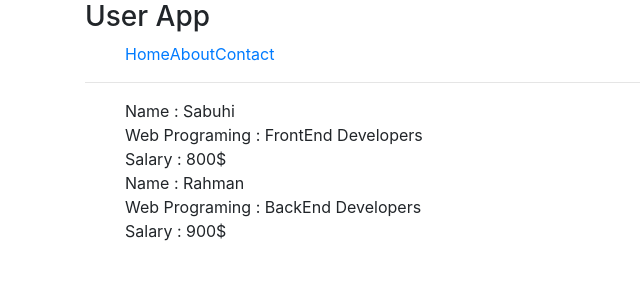
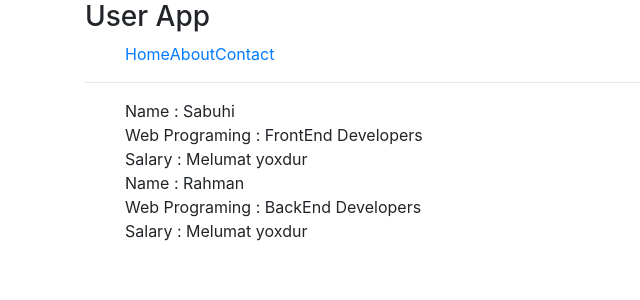
Before and after one commit to Sabuhi0/PragmatechFrontEndProject, a React (Create React App) app in the folder LearnReact/reactapp/: page / in a window 1280 px wide. Shown: the top 300 px of the page, without its empty margins (0-640 px from the left). Built offline with nearby package versions, Linux system fonts and the light colour scheme.

Commit message:
PropTypes and Default Props

```diff
--- a/LearnReact/reactapp/src/App.js
+++ b/LearnReact/reactapp/src/App.js
@@ -11,12 +11,10 @@ function App() {
         <User
           name = "Sabuhi"
           webPrograming = "FrontEnd Developers"
-          salary = "800$"
         />
         <User
           name = "Rahman"
           webPrograming = "BackEnd Developers"
-          salary = "900$"
         />
       </div>
     </div>
--- a/LearnReact/reactapp/src/components/User.js
+++ b/LearnReact/reactapp/src/components/User.js
@@ -1,6 +1,13 @@
 import React, { Component } from 'react'
+import PropTypes from 'prop-types'
+
 
 class User extends Component {
+  static defaultProps = {
+    name : "Melumat yoxdur",
+    webPrograming : "Melumat yoxdur",
+    salary : "Melumat yoxdur"
+  }
   render() {
     // Destructuring
     const {name,webPrograming,salary} = this.props
@@ -16,4 +23,15 @@ class User extends Component {
   }
 }
 
+// User.defaultProps = {
+//   name : "Melumat yoxdur",
+//   webPrograming : "Melumat yoxdur",
+//   salary : "Melumat yoxdur"
+// }
+
+User.protoType = {
+  name:PropTypes.string.isRequired,
+  webPrograming:PropTypes.string.isRequired,
+  salary:PropTypes.string.isRequired
+}
 export default User;
```
